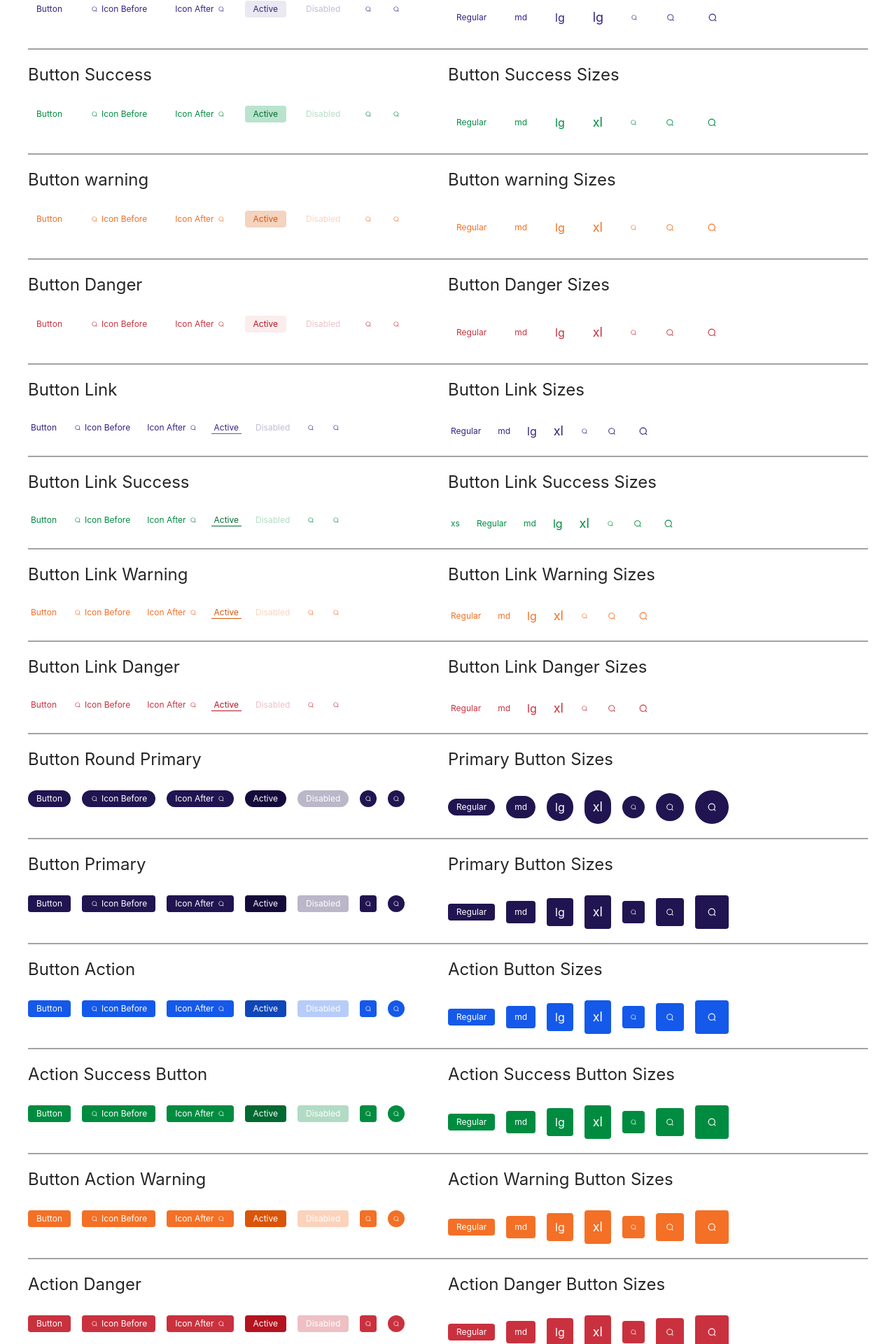
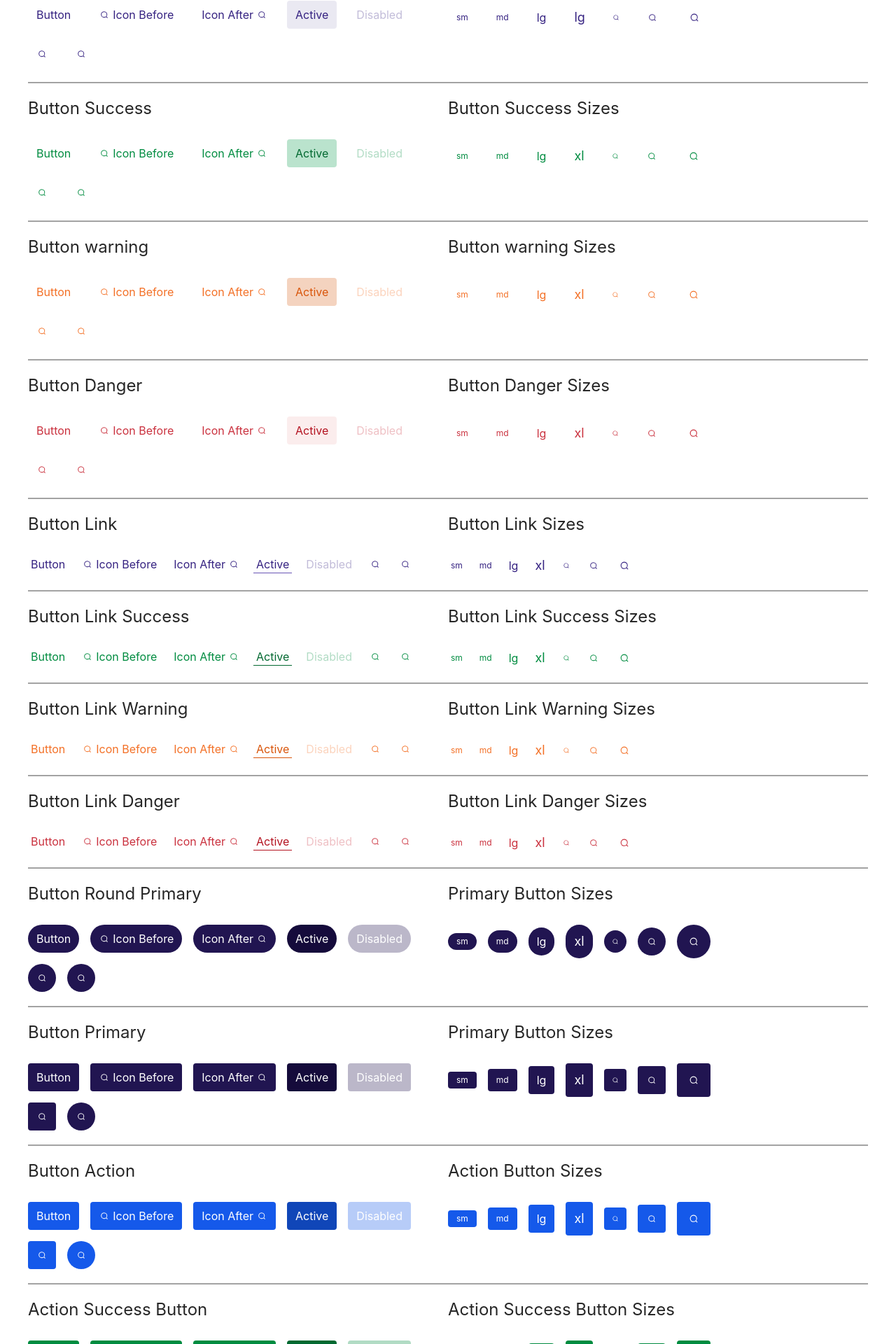
Before and after one commit to raghavd17/tailwindcss-react, a React (Create React App) app: page /Button in a window 1280 px wide. Shown: the part 145-2065 px from the top of the page at 70% size. Built offline with nearby package versions, Linux system fonts and the light colour scheme.

Commit message:
default buttton size made as large and added disabled class

```diff
--- a/src/Components/Button/Button.js
+++ b/src/Components/Button/Button.js
@@ -29,7 +29,7 @@ const Button = () => {
             <h1 className='text-2xl text-neutral-800 mb-3'>Button Sizes </h1>
             <div className='cluster items-center'>
 
-                <button className='btn'>Regular</button>
+                <button className='btn sm'>sm</button>
                 <button className='btn md'>md</button>
                 <button className='btn lg'>lg</button>
                 <button className='btn xl'>lg</button>
@@ -70,7 +70,7 @@ const Button = () => {
             <h1 className='text-2xl text-neutral-800 mb-3'>Button Success Sizes </h1>
             <div className='cluster items-center'>
 
-                <button className='btn success'> Regular</button>
+                <button className='btn success sm'> sm</button>
                 <button className='btn success md'> md</button>
 
                 <button className='btn success lg'> lg</button>
@@ -112,7 +112,7 @@ const Button = () => {
             <h1 className='text-2xl text-neutral-800 mb-3'>Button warning Sizes </h1>
             <div className='cluster items-center'>
 
-                <button className='btn warning'>Regular</button>
+                <button className='btn warning sm'>sm</button>
                 <button className='btn warning md'> md</button>
 
                 <button className='btn warning lg'> lg</button>
@@ -154,7 +154,7 @@ const Button = () => {
             <h1 className='text-2xl text-neutral-800 mb-3'>Button Danger Sizes </h1>
             <div className='cluster items-center'>
 
-                <button className='btn danger'>Regular</button>
+                <button className='btn danger sm'>sm</button>
                 <button className='btn danger md'> md</button>
 
                 <button className='btn danger lg'> lg</button>
@@ -196,7 +196,7 @@ const Button = () => {
             <h1 className='text-2xl text-neutral-800 mb-3'>Button Link Sizes </h1>
             <div className='cluster items-center'>
 
-                <button className='btn link'>Regular</button>
+                <button className='btn link sm'>sm</button>
                 <button className='btn link md'> md</button>
 
                 <button className='btn link lg'> lg</button>
@@ -237,8 +237,8 @@ const Button = () => {
           <div className='stack'>
             <h1 className='text-2xl text-neutral-800 mb-3'>Button Link Success Sizes </h1>
             <div className='cluster items-center'>
-                <button className='btn link-success xs'>xs</button>
-                <button className='btn link-success'>Regular</button>
+
+                <button className='btn link-success sm'>sm</button>
                 <button className='btn link-success md'> md</button>
 
                 <button className='btn link-success lg'> lg</button>
@@ -280,11 +280,10 @@ const Button = () => {
             <h1 className='text-2xl text-neutral-800 mb-3'>Button Link Warning Sizes </h1>
             <div className='cluster items-center'>
 
-                <button className='btn link-warning'>Regular</button>
-                <button className='btn link-warning md'> md</button>
-
-                <button className='btn link-warning lg'> lg</button>
-                <button className='btn link-warning xl'> xl</button>
+                <button className='btn link-warning sm'>sm</button>
+                <button className='btn link-warning md'>md</button>
+                <button className='btn link-warning lg'>lg</button>
+                <button className='btn link-warning xl'>xl</button>
                 <button className='btn link-warning icon md'>
                     <IconSearch />
                 </button>
@@ -323,7 +322,7 @@ const Button = () => {
             <h1 className='text-2xl text-neutral-800 mb-3'>Button Link Danger Sizes </h1>
             <div className='cluster items-center'>
 
-                <button className='btn link-danger'>Regular</button>
+                <button className='btn link-danger sm'>sm</button>
                 <button className='btn link-danger md'> md</button>
 
                 <button className='btn link-danger lg'> lg</button>
@@ -365,7 +364,7 @@ const Button = () => {
             <h1 className='text-2xl text-neutral-800 mb-3'>Primary Button Sizes </h1>
             <div className='cluster items-center'>
 
-                <button className='[ btn primary ] [ round ]'>Regular</button>
+                <button className='[ btn primary ] [ round ] sm'>sm</button>
                 <button className='[ btn primary ] [ round ] md'> md</button>
 
                 <button className='[ btn primary ] [ round ] lg'> lg</button>
@@ -406,7 +405,7 @@ const Button = () => {
             <h1 className='text-2xl text-neutral-800 mb-3'>Primary Button Sizes </h1>
             <div className='cluster items-center'>
 
-                <button className='[ btn primary ]'>Regular</button>
+                <button className='[ btn primary ] sm'>sm</button>
                 <button className='[ btn primary ] md'> md</button>
 
                 <button className='[ btn primary ] lg'> lg</button>
@@ -446,7 +445,7 @@ const Button = () => {
             <h1 className='text-2xl text-neutral-800 mb-3'>Action Button Sizes </h1>
             <div className='cluster items-center'>
 
-                <button className='btn action'>Regular</button>
+                <button className='btn action sm'>sm</button>
                 <button className='btn action md'> md</button>
 
                 <button className='btn action lg'> lg</button>
@@ -488,7 +487,7 @@ const Button = () => {
             <h1 className='text-2xl text-neutral-800 mb-3'>Action Success Button Sizes </h1>
             <div className='cluster items-center'>
 
-                <button className='btn action-success'>Regular</button>
+                <button className='btn action-success sm'>sm</button>
                 <button className='btn action-success md'> md</button>
                 <button className='btn action-success lg'> lg</button>
                 <button className='btn action-success xl'> xl</button>
@@ -529,7 +528,7 @@ const Button = () => {
             <h1 className='text-2xl text-neutral-800 mb-3'>Action Warning Button Sizes </h1>
             <div className='cluster items-center'>
 
-                <button className='btn action-warning'>Regular</button>
+                <button className='btn action-warning sm'>sm</button>
                 <button className='btn action-warning md'> md</button>
                 <button className='btn action-warning lg'> lg</button>
                 <button className='btn action-warning xl'> xl</button>
@@ -570,7 +569,7 @@ const Button = () => {
             <h1 className='text-2xl text-neutral-800 mb-3'>Action Danger Button Sizes </h1>
             <div className='cluster items-center'>
 
-                <button className='btn action-danger'>Regular</button>
+                <button className='btn action-danger sm'>sm</button>
                 <button className='btn action-danger md'> md</button>
 
                 <button className='btn action-danger lg'> lg</button>
--- a/src/Components/Button/Button.scss
+++ b/src/Components/Button/Button.scss
@@ -9,7 +9,7 @@
     --btn-height-md: 32px;
     --btn-height-lg: 40px;
     --btn-height-xl: 48px;
-    --btn-height:var(--btn-height-sm);
+    --btn-height:var(--btn-height-lg);
 
     --btn-radius: theme('borderRadius.DEFAULT');
     --btn-padding: theme('padding.1') theme('padding.3');
@@ -19,7 +19,7 @@
     padding: var(--btn-padding);
     height: var(--btn-height);
     border-radius: var(--btn-radius);
-    @apply transition-all text-xs focus:outline-1 inline-flex place-content-center place-items-center gap-1;
+    @apply transition-all focus:outline-1 inline-flex place-content-center place-items-center gap-1;
     @apply hover:shadow-md;
 
     &:hover {
@@ -31,7 +31,7 @@
       --btn-bg: var(--color-primary-200);
     }
 
-    &:disabled {
+    &:disabled, &.disabled {
       @apply opacity-30 pointer-events-none;
     }
 
@@ -256,15 +256,15 @@
 
     }
 
-    // &.xs {
-    //   @apply text-xs;
-
-    //   &:not([class*='link']) {
-    //     --btn-height: var(--btn-height-sm);
-    //   }
-    // }
+    &.sm {
+      @apply text-xs;
+      &:not([class*='link']) {
+        --btn-height: var(--btn-height-sm);
+      }
+    }
 
     &.md {
+      @apply text-xs;
       &:not([class*='link']) {
         --btn-height: var(--btn-height-md);
       }
```
